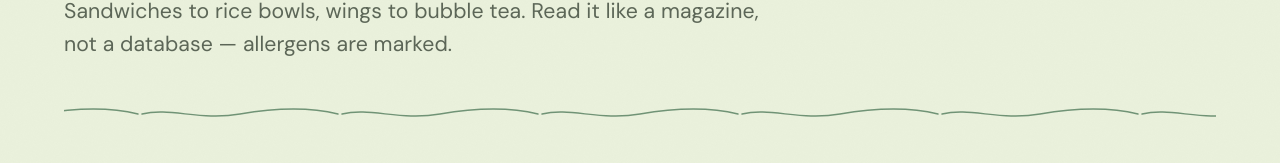
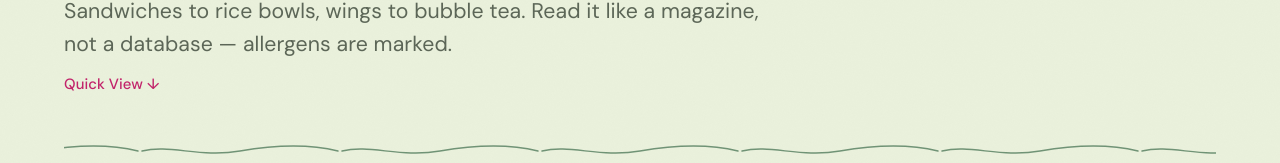
Before and after one commit to Aryaman-R/BreakRoom, a Next.js app: page /menu in a window 1280 px wide. Shown: the part 350-513 px from the top of the page. Built offline with nearby package versions, Linux system fonts and the light colour scheme; no server answers; a web font is replaced by a local one.

Commit message:
menu quick view

```diff
--- a/app/menu/page.tsx
+++ b/app/menu/page.tsx
@@ -29,12 +29,18 @@ export default async function MenuPage() {
         <p className="mt-5 text-qh-ink-soft text-lg">
           Sandwiches to rice bowls, wings to bubble tea. Read it like a magazine, not a database &mdash; allergens are marked.
         </p>
+        <a
+        href="#print_menu"
+        className="inline-flex items-center mt-3 text-sm font-medium text-qh-accent hover:text-qh-ink transition-colors"
+        >
+        Quick View ↓
+      </a>
       </header>
       <div className="hand-divider mt-10" />
       <MenuView categories={categories} />
 
       <section className="mt-20">
-        <h2 className="font-display text-3xl tracking-tightish">The full menu, in print</h2>
+        <h2 className="font-display text-3xl tracking-tightish" id = "print_menu">The full menu, in print</h2>
         <p className="mt-2 text-qh-ink-soft max-w-2xl">
           Photos of our in-store menu boards and the printed takeaway card. Tap any to enlarge.
         </p>
```
